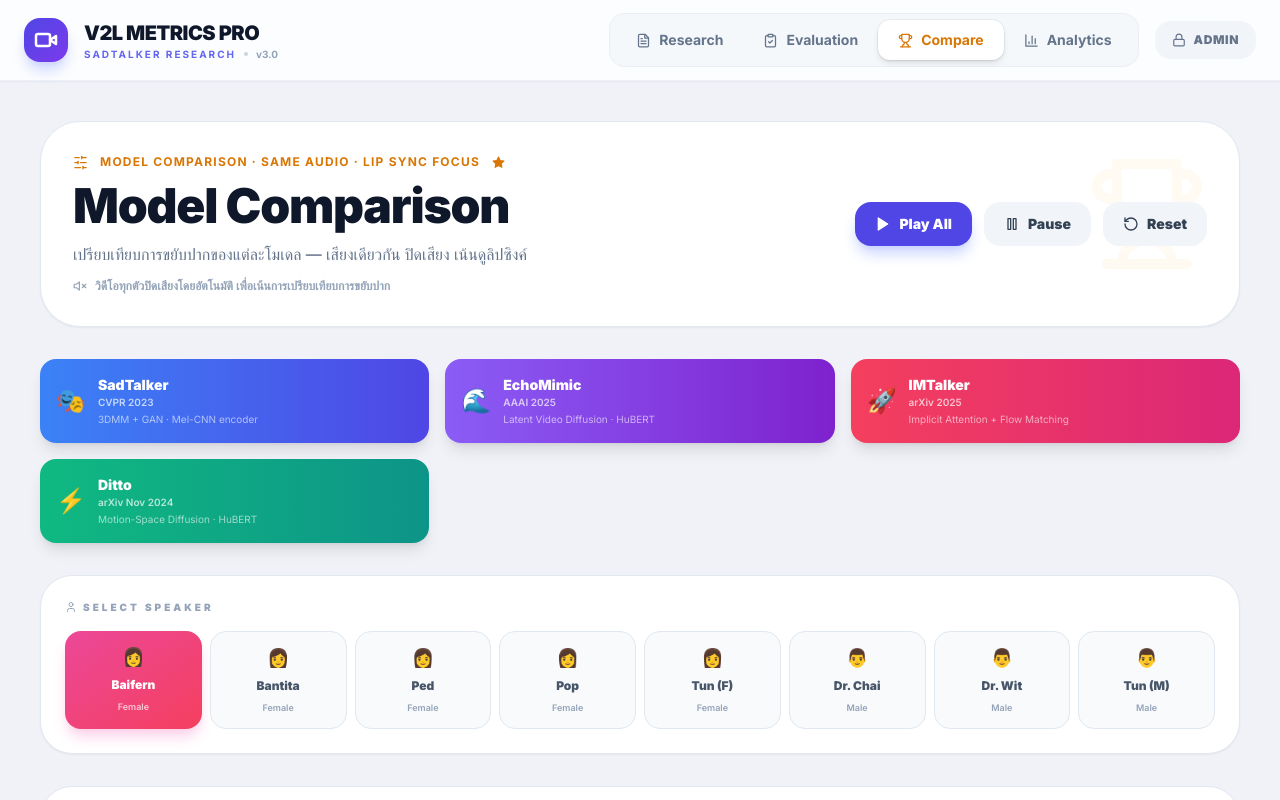
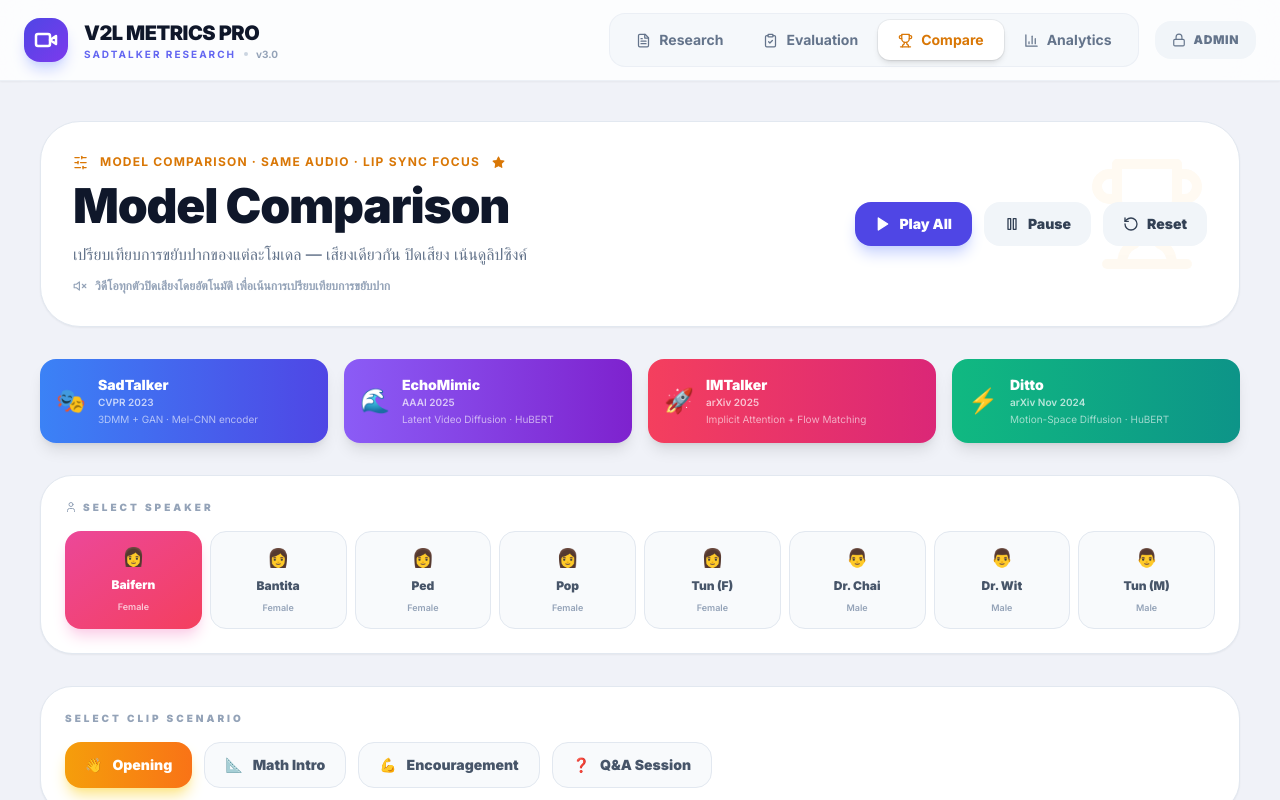
Before and after one commit to nus1315/Voice-Interactive-AI-Avatar-ProjectEVal, a React (Vite) app: page / in a window 1280 px wide. Both pictures are taken after a click on the button "Compare". Shown: the top 800 px of the page. Built offline with nearby package versions, Linux system fonts and the light colour scheme.

Commit message:
style: fix CompareTab model legend layout
- Change grid-cols-3 to grid-cols-2 sm:grid-cols-4
- Ensures all 4 models fit evenly in one row instead of wrapping awkwardly

```diff
--- a/src/EvalComponents.jsx
+++ b/src/EvalComponents.jsx
@@ -633,7 +633,7 @@
       </header>
 
       {/* Model legend bar */}
-      <div className="grid grid-cols-3 gap-4">
+      <div className="grid grid-cols-2 sm:grid-cols-4 gap-4">
         {compareModels.map(m => (
           <div key={m.id} className={`flex items-center gap-3 p-4 rounded-2xl bg-gradient-to-r ${m.gradient} text-white shadow-lg`}>
             <span className="text-2xl">{m.icon}</span>
```
